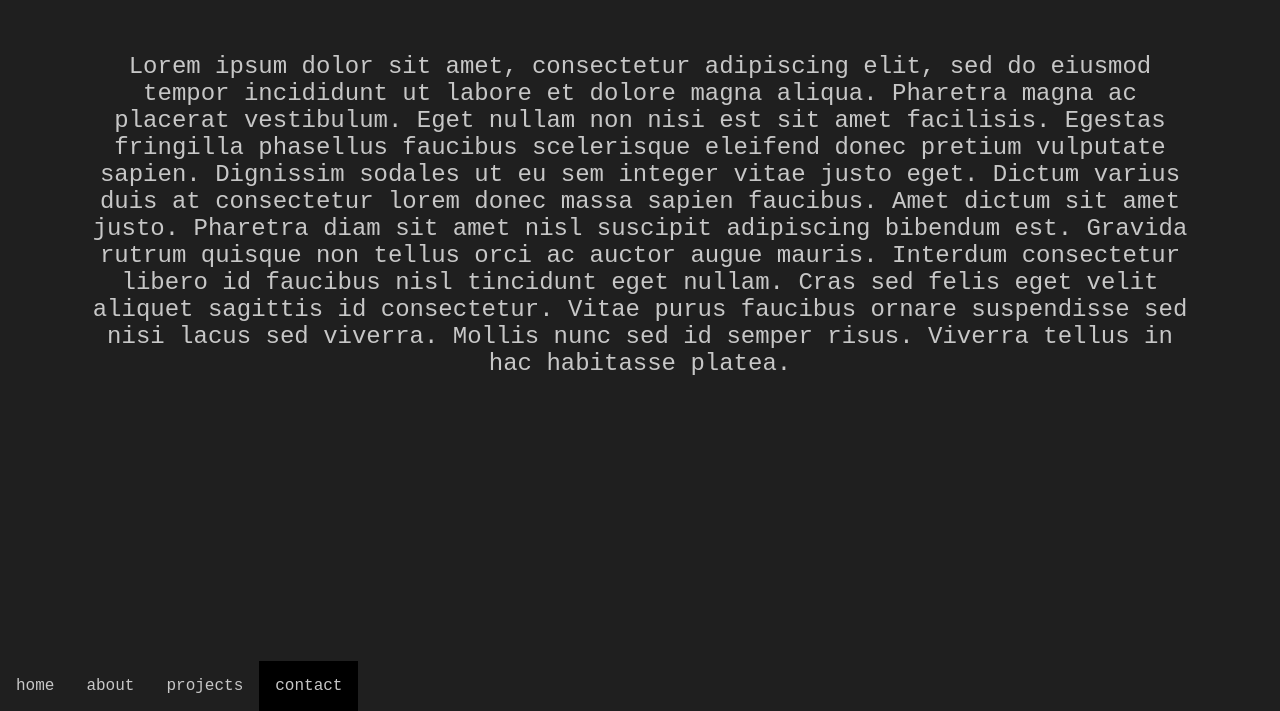
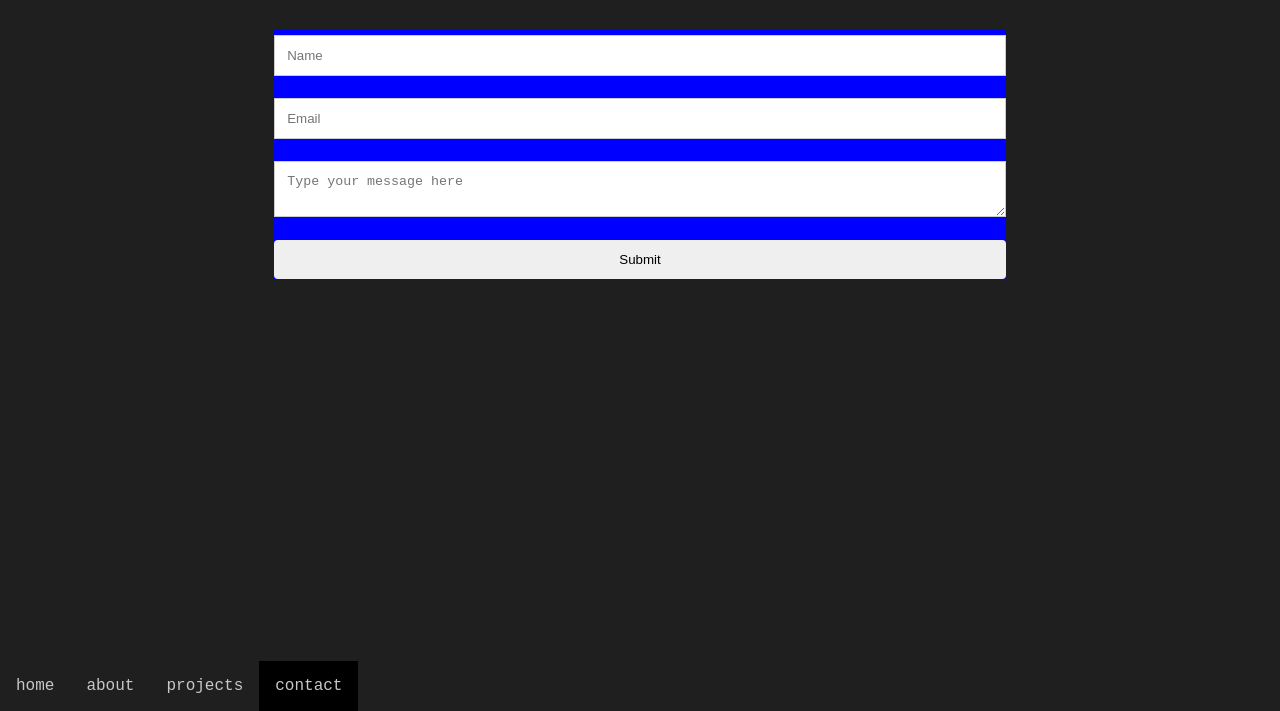
Before and after one commit to petradios/petradios.eu, a plain HTML site: page contact.html in a window 1280 px wide. Shown: the part 89-800 px from the top of the page. Drawn offline with Linux system fonts and the light colour scheme; files that its build step writes are made by us from their sources; a web font is replaced by a local one.

Commit message:
updated file structure

```diff
--- a/contact.html
+++ b/contact.html
@@ -5,7 +5,7 @@
     <meta http-equiv="X-UA-Compatible" content="IE=edge">
     <meta name="viewport" content="width=device-width, initial-scale=1.0">
     <script src="scripts.js"></script>
-    <link rel="stylesheet" href="styles.css">
+    <link rel="stylesheet" href="css/styles.css">
     <link rel="preconnect" href="https://fonts.googleapis.com">
     <link rel="preconnect" href="https://fonts.gstatic.com" crossorigin>
     <link rel="stylesheet" href="https://fonts.googleapis.com/css2?family=Azeret+Mono:wght@300;400;500;900&display=swap">
@@ -16,15 +16,14 @@
 
         <h1>contact in progress</h1>
         <div class="content">
-            <p>Lorem ipsum dolor sit amet, consectetur adipiscing elit, sed do eiusmod tempor incididunt ut
-                labore et dolore magna aliqua. Pharetra magna ac placerat vestibulum. Eget nullam non nisi
-                est sit amet facilisis. Egestas fringilla phasellus faucibus scelerisque eleifend donec pretium
-                vulputate sapien. Dignissim sodales ut eu sem integer vitae justo eget. Dictum varius duis at
-                consectetur lorem donec massa sapien faucibus. Amet dictum sit amet justo. Pharetra diam sit
-                amet nisl suscipit adipiscing bibendum est. Gravida rutrum quisque non tellus orci ac auctor
-                augue mauris. Interdum consectetur libero id faucibus nisl tincidunt eget nullam. Cras sed felis
-                eget velit aliquet sagittis id consectetur. Vitae purus faucibus ornare suspendisse sed nisi lacus
-                sed viverra. Mollis nunc sed id semper risus. Viverra tellus in hac habitasse platea.</p>
+            <div class="contact_form">
+                <form>
+                    <input type="text" id="name" placeholder="Name">
+                    <input type="email" id="email" placeholder="Email">
+                    <textarea id="message" placeholder="Type your message here"></textarea>
+                    <input type="submit" value="Submit">
+                </form>
+            </div>
         </div>
     </div>
         <div class="navbar">
--- a/styles.css
+++ b/styles/styles.css
@@ -78,3 +78,23 @@
   background-color: black;
   color: rgb(199, 199, 199);
 }
+
+.contact_form{
+  background-color: blue;
+}
+input[type=text],input[type=email], textarea {
+  width: 100%;
+  padding: 12px;
+  border: 1px solid #ccc; /* Gray border */
+  box-sizing: border-box;
+  margin-top: 6px; /* Add a top margin */
+  margin-bottom: 16px;
+  resize: vertical;
+}
+input[type=submit] {
+  width: 100%;
+  padding: 12px 20px;
+  border: none;
+  border-radius: 4px;
+  cursor: pointer;
+}
```
Also changed, not shown: about.html (+1 -1 lines), index.html (+1 -1 lines), projects.html (+1 -1 lines), scripts/scripts.js (added).
